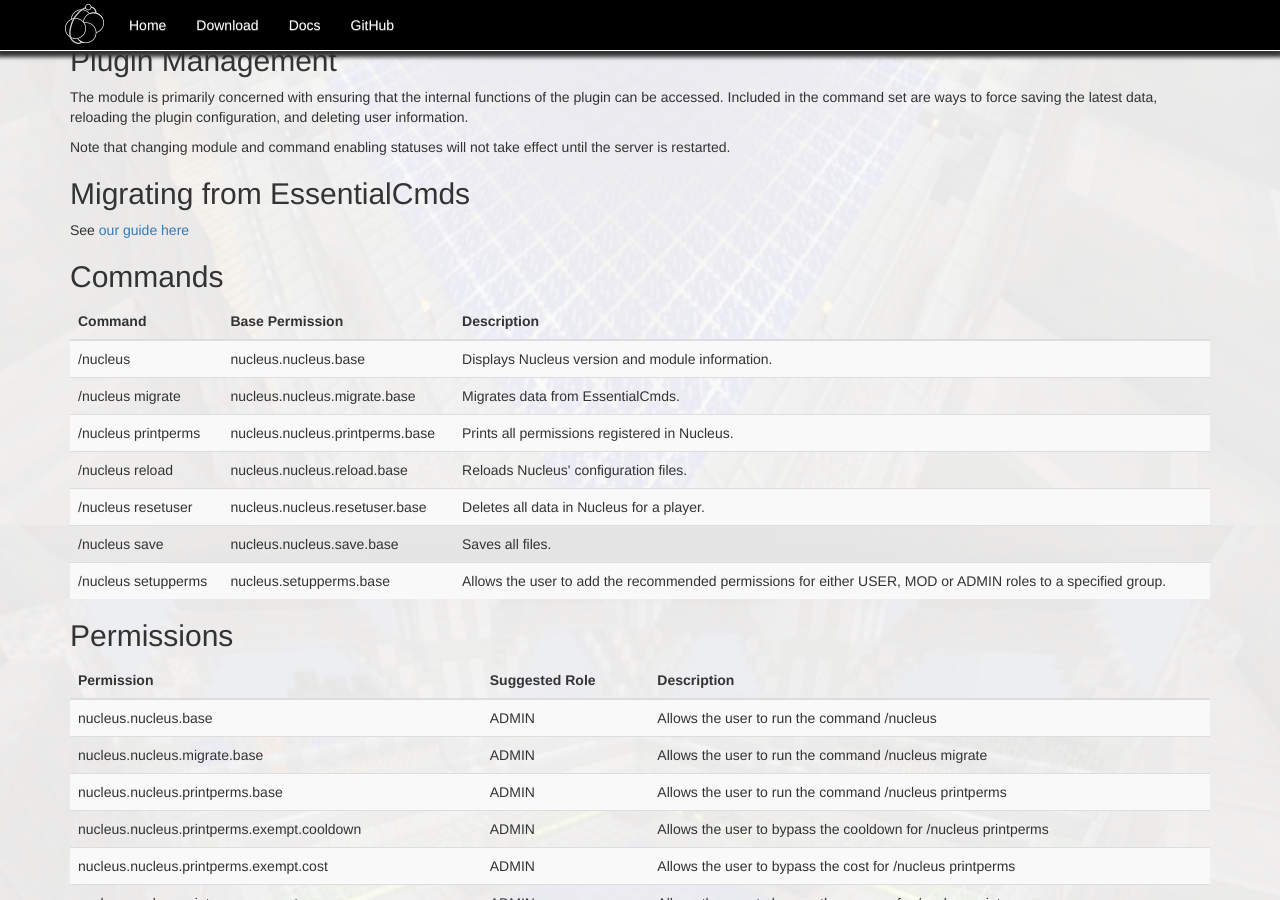
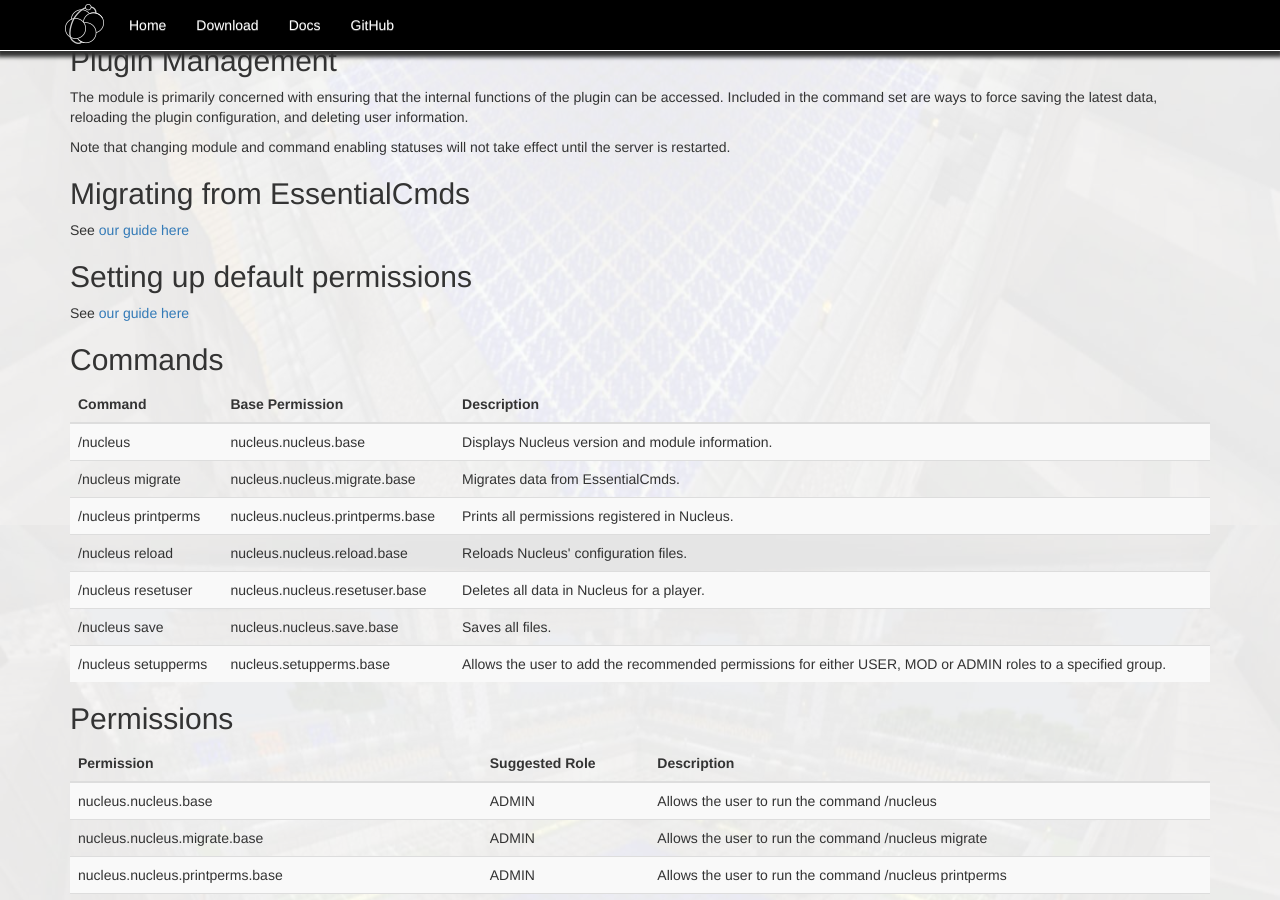
Before and after one commit to NucleusPowered/site-v1, a Jekyll site: the page built from docs/modules/core.md, in a window 1280 px wide and 900 px high, scrolled down 375 px. Built offline with Jekyll 4.4.1, drawn with Linux system fonts in a browser that asks for light colours.

Commit message:
Core link to default permissions guide

```diff
--- a/docs/modules/core.md
+++ b/docs/modules/core.md
@@ -21,3 +21,7 @@
 ## Migrating from EssentialCmds
 
 See [our guide here](../configuration/migration.html)
+
+## Setting up default permissions
+
+See [our guide here](../configuration/permissions.html)
```
